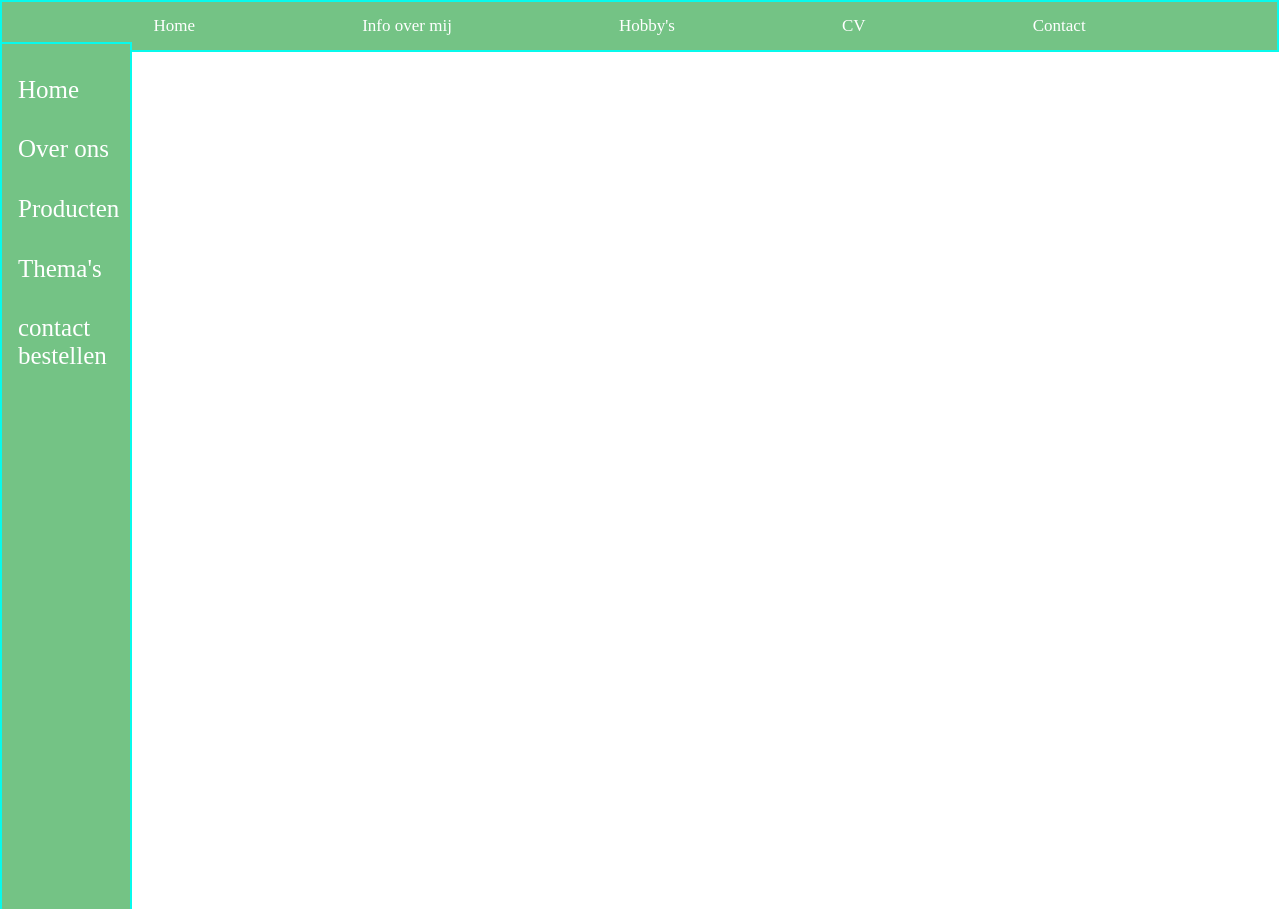
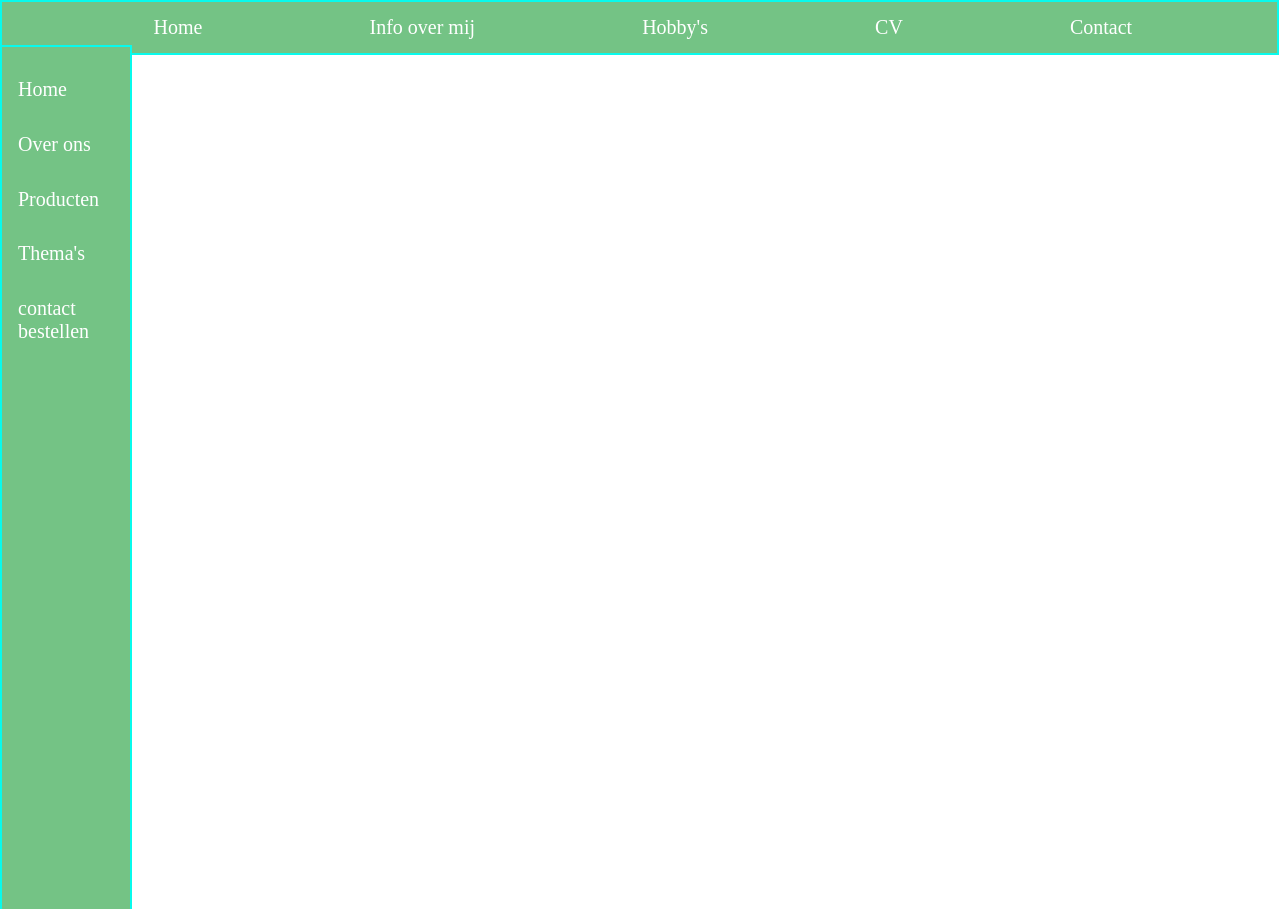
Before and after one commit to BartRooijakkers/MATwente, a PHP site: page /php/home.php in a window 1280 px wide. Run offline with PHP 8.4, Linux system fonts and the light colour scheme.

Commit message:
navigatie grote text

```diff
--- a/css/navigatie.css
+++ b/css/navigatie.css
@@ -19,7 +19,7 @@
 	text-align: center;
 	padding: 14px 16px;
 	text-decoration: none;
-	font-size: 17px;
+	font-size: 20px;
 }
 
 .topnav a:hover {
@@ -39,14 +39,14 @@
     left: 0;
     position: fixed;
     background-color: #74c385;
-	margin-top:3.3%;
+	margin-top:3.5%;
 }
 
 .sidenav a {
 	margin-top:20%;
     padding: 6px 4px 0px 16px;
     text-decoration: none;
-    font-size: 25px;
+    font-size: 20px;
     color: white;
     display: block;
 }
```
